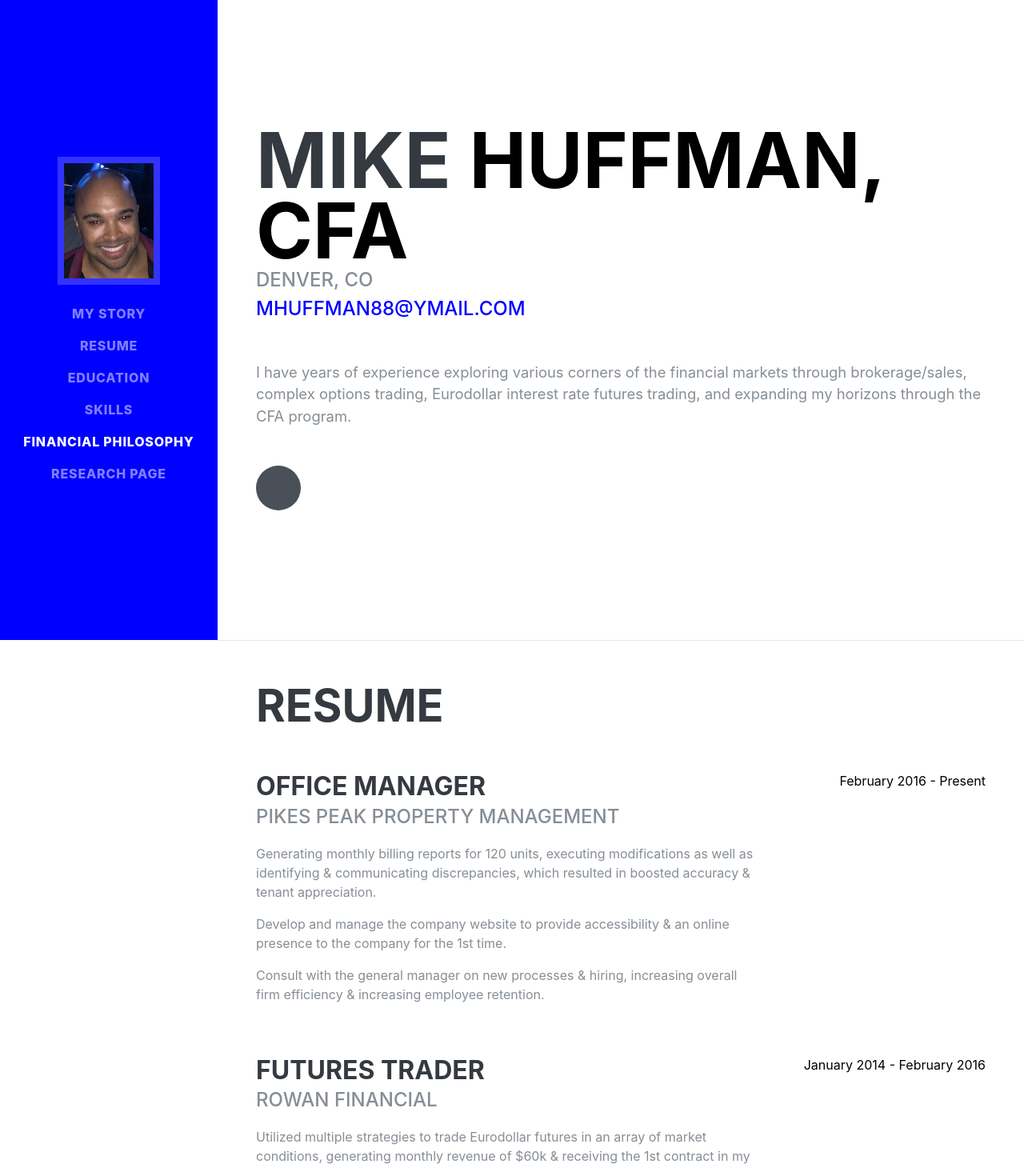
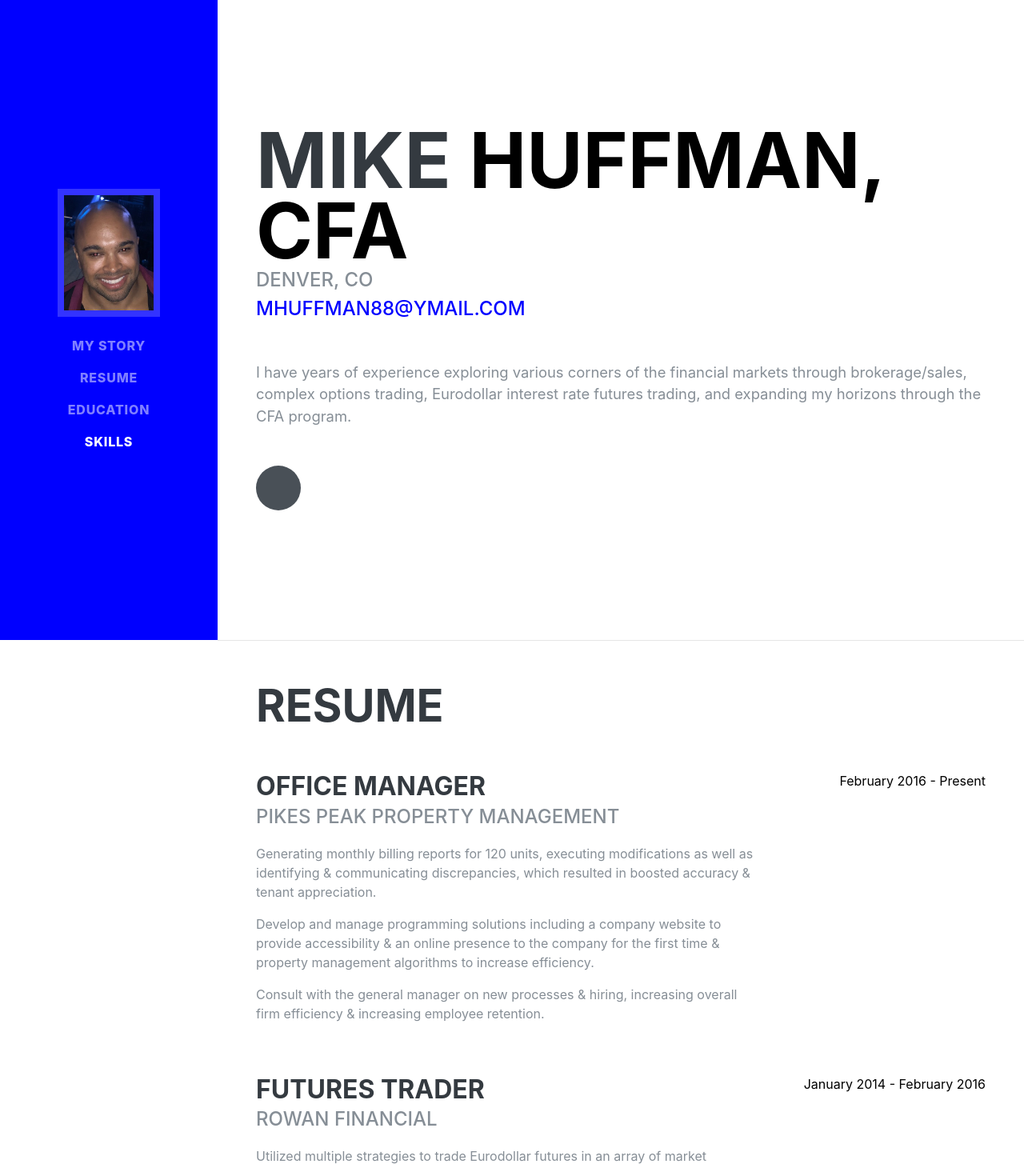
Before and after one commit to MTHuffness/mikehuffman, a Django app: page / in a window 1280 px wide. Shown: the top 1455 px of the page at 80% size. Run offline with Django 3.2, Linux system fonts and the light colour scheme; some libraries are stand-ins or nearby versions; some web fonts are replaced.

Commit message:
cleaned up resume portion

```diff
--- a/project/settings.py
+++ b/project/settings.py
@@ -23,7 +23,7 @@ BASE_DIR = os.path.dirname(os.path.dirname(os.path.abspath(__file__)))
 SECRET_KEY = 'd5tr8g_g&rmkdzrmo+smaegz)1_7k0(kp*-py45$i805e5ad48'
 
 # SECURITY WARNING: don't run with debug turned on in production!
-DEBUG = True
+DEBUG = False
 
 TEMPLATE_DEBUG = DEBUG
 
--- a/site_app/templates/base.html
+++ b/site_app/templates/base.html
@@ -58,12 +58,12 @@
           <li class="nav-item">
             <a class="nav-link js-scroll-trigger" href="#skills">Skills</a>
           </li>
-          <li class="nav-item">
+          <!--<li class="nav-item">
             <a class="nav-link js-scroll-trigger" href="#interests">Financial Philosophy</a>
-          </li>
-          <li class="nav-item">
+          </li>-->
+          <!--<li class="nav-item">
             <a class="nav-link js-scroll-trigger" href="{% url 'research' %}">Research Page</a>
-          </li>
+          </li>-->
         </ul>
       </div>
     </nav>
--- a/site_app/templates/home.html
+++ b/site_app/templates/home.html
@@ -44,8 +44,9 @@
               boosted accuracy & tenant appreciation.
             </p>
             <p>
-                Develop and manage the company website to provide accessibility &
-                an online presence to the company for the 1st time.
+                Develop and manage programming solutions including a company website to
+                provide accessibility & an online presence to the company for the first
+                time & property management algorithms to increase efficiency.
             </p>
             <p>
                 Consult with the general manager on new processes & hiring, increasing
```
